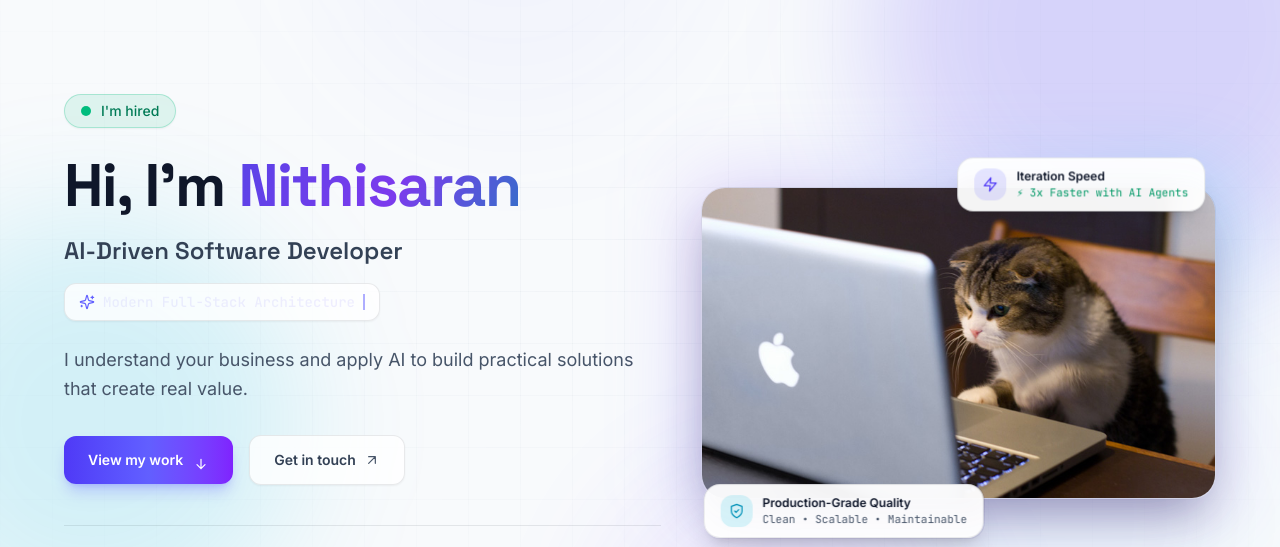
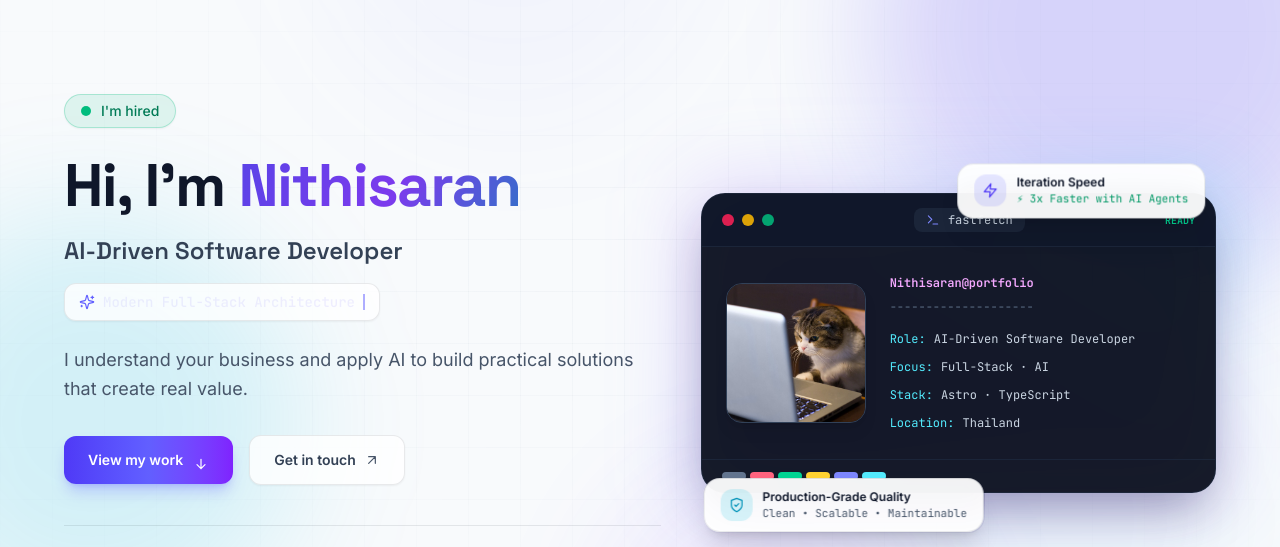
Before and after one commit to nithisaran1999/portfolio, an Astro site: page / in a window 1280 px wide. Shown: the part 73-620 px from the top of the page. Built offline with nearby package versions, Linux system fonts and the light colour scheme; Astro itself is replaced by a stand-in of ours.

Commit message:
feat: enhance Contact and Hero components with new layout and cat image

```diff
--- a/src/components/Contact.astro
+++ b/src/components/Contact.astro
@@ -27,7 +27,7 @@ const t = ui[lang];
       class="pointer-events-none absolute -bottom-24 -left-24 h-72 w-72 rounded-full bg-cyan-500/15 blur-3xl"
     ></div>
 
-    <div class="relative z-10 grid gap-10 lg:grid-cols-[1.2fr_1fr] lg:items-center">
+    <div class="relative z-10 grid gap-10 lg:grid-cols-[1.2fr_1fr] lg:items-start">
       <div>
         <SectionHeading
           eyebrow={t.contact.eyebrow}
@@ -45,9 +45,20 @@ const t = ui[lang];
       </div>
 
       <div>
-        <p class="mb-4 font-display text-sm font-semibold uppercase tracking-wider text-ink-3">
-          {t.contact.findMe}
-        </p>
+        <div class="mb-4 flex items-center gap-4">
+          <img
+            src="/assets/cat.jpg"
+            alt={lang === 'th' ? 'แมวกำลังมองจอแล็ปท็อป' : 'A cat looking at a laptop'}
+            width="96"
+            height="96"
+            loading="lazy"
+            decoding="async"
+            class="h-16 w-16 shrink-0 rounded-2xl border border-line object-cover shadow-md"
+          />
+          <p class="font-display text-sm font-semibold uppercase tracking-wider text-ink-3">
+            {t.contact.findMe}
+          </p>
+        </div>
         <div class="grid gap-3 sm:grid-cols-1">
           {
             site.socials.map((social) => (
--- a/src/components/Hero.astro
+++ b/src/components/Hero.astro
@@ -143,15 +143,65 @@ const cyclingTags =
         </div>
       </div>
 
+      <div
+        data-tilt
+        class="spotlight-card overflow-hidden rounded-3xl border border-slate-800/80 bg-[#0b101e]/95 text-slate-200 shadow-2xl shadow-indigo-950/40 backdrop-blur-xl"
+      >
+        <div class="flex items-center justify-between border-b border-slate-800/80 bg-slate-900/70 px-5 py-3.5">
+          <div class="flex items-center gap-2">
+            <span class="h-3 w-3 rounded-full bg-rose-500/85"></span>
+            <span class="h-3 w-3 rounded-full bg-amber-400/85"></span>
+            <span class="h-3 w-3 rounded-full bg-emerald-500/85"></span>
+          </div>
+          <div class="flex items-center gap-2 rounded-lg bg-slate-800/80 px-3 py-1 font-mono text-xs text-slate-300">
+            <Icon name="terminal" class="h-3.5 w-3.5 text-indigo-400" />
+            <span>fastfetch</span>
+          </div>
+          <span class="font-mono text-[10px] font-semibold text-emerald-400">READY</span>
+        </div>
+
+        <div class="grid grid-cols-[96px_minmax(0,1fr)] items-center gap-4 p-5 sm:grid-cols-[140px_minmax(0,1fr)] sm:gap-6 sm:p-6">
           <img
-        data-tilt
             src="/assets/cat.jpg"
             alt={lang === 'th' ? 'แมวกำลังมองจอแล็ปท็อป' : 'A cat looking at a laptop'}
             width="725"
             height="408"
             fetchpriority="high"
-        class="spotlight-card w-full rounded-3xl border border-line object-cover shadow-2xl shadow-indigo-950/40"
+            class="aspect-square w-full rounded-2xl border border-slate-700 object-cover shadow-lg"
           />
+          <div class="min-w-0 font-mono text-[11px] leading-5 sm:text-xs sm:leading-6">
+            <p class="truncate font-bold text-fuchsia-300">{site.name}@portfolio</p>
+            <p class="mb-2 text-slate-500">--------------------</p>
+            <dl class="space-y-1">
+              <div class="flex gap-2">
+                <dt class="text-cyan-300">Role:</dt>
+                <dd class="min-w-0 truncate text-slate-300">{site.role[lang]}</dd>
+              </div>
+              <div class="flex gap-2">
+                <dt class="text-cyan-300">Focus:</dt>
+                <dd class="min-w-0 truncate text-slate-300">Full-Stack · AI</dd>
+              </div>
+              <div class="flex gap-2">
+                <dt class="text-cyan-300">Stack:</dt>
+                <dd class="min-w-0 truncate text-slate-300">Astro · TypeScript</dd>
+              </div>
+              <div class="flex gap-2">
+                <dt class="text-cyan-300">Location:</dt>
+                <dd class="min-w-0 truncate text-slate-300">{site.location[lang]}</dd>
+              </div>
+            </dl>
+          </div>
+        </div>
+
+        <div aria-hidden="true" class="flex gap-1 border-t border-slate-800/80 px-5 py-3">
+          <span class="h-2 w-6 rounded-sm bg-slate-500"></span>
+          <span class="h-2 w-6 rounded-sm bg-rose-400"></span>
+          <span class="h-2 w-6 rounded-sm bg-emerald-400"></span>
+          <span class="h-2 w-6 rounded-sm bg-amber-300"></span>
+          <span class="h-2 w-6 rounded-sm bg-indigo-400"></span>
+          <span class="h-2 w-6 rounded-sm bg-cyan-300"></span>
+        </div>
+      </div>
 
       <!-- Floating Badge Bottom Left -->
       <div class="absolute -bottom-5 left-4 z-20 hidden items-center gap-2.5 rounded-2xl border border-line bg-surface-2/95 px-4 py-2.5 shadow-xl backdrop-blur-md sm:flex animate-float-slow">
--- a/src/styles/global.css
+++ b/src/styles/global.css
@@ -147,7 +147,7 @@
   opacity: 1;
 }
 
-.spotlight-card > * {
+.spotlight-card > *:not([aria-hidden="true"]) {
   position: relative;
   z-index: 3;
 }
```
Lines whose indentation alone changed are shown as unchanged.
